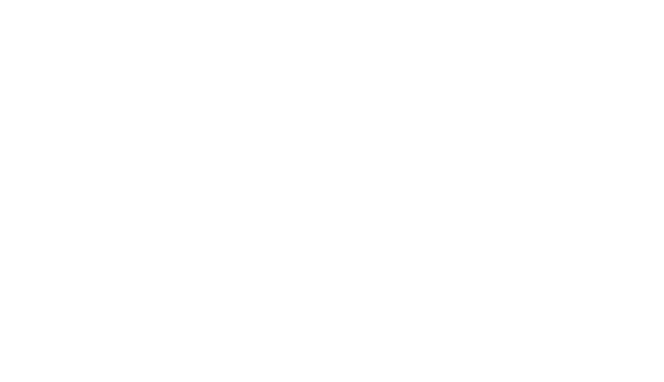
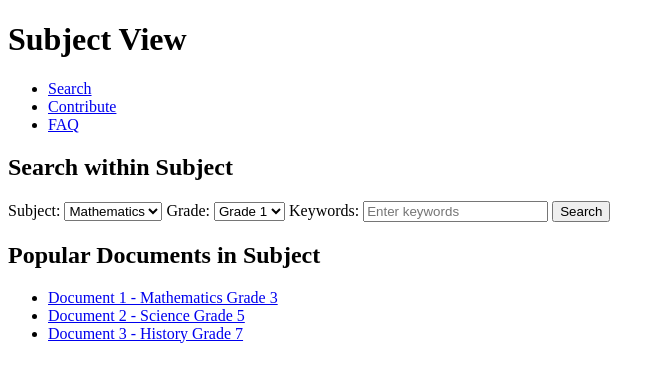
Before and after one commit to Cross-Continental-Development/CMPG323_Project, a website: page subjectview.html in a window 1280 px wide. Shown: the whole page, without its empty margins (0-664 px from the left). Drawn offline with Linux system fonts and the light colour scheme.

Commit message:
test commit

```diff
--- a/subjectview.html
+++ b/subjectview.html
@@ -2,8 +2,62 @@
 <html lang="en">
 <head>
     <meta charset="UTF-8">
+    <meta name="viewport" content="width=device-width, initial-scale=1.0">
     <title>Subject View</title>
+
 </head>
 <body>
+<header>
+    <h1>Subject View</h1>
+    <nav>
+        <ul>
+            <li><a href="Search.html">Search</a></li>
+            <li><a href="Contributors.html">Contribute</a></li>
+            <li><a href="FAQ.html">FAQ</a></li>
+        </ul>
+    </nav>
+</header>
+
+<main>
+    <section>
+        <h2>Search within Subject</h2>
+        <form action="Search.html" method="GET">
+            <label for="subject">Subject:</label>
+            <select id="subject" name="subject">
+                <option value="math">Mathematics</option>
+                <option value="science">Science</option>
+                <option value="history">History</option>
+                <option value="literature">Literature</option>
+            </select>
+
+            <label for="grade">Grade:</label>
+            <select id="grade" name="grade">
+                <option value="1">Grade 1</option>
+                <option value="2">Grade 2</option>
+                <option value="3">Grade 3</option>
+                <!-- Add more grade options as needed -->
+            </select>
+
+            <label for="keywords">Keywords:</label>
+            <input type="text" id="keywords" name="keywords" placeholder="Enter keywords">
+
+            <button type="submit">Search</button>
+        </form>
+    </section>
+
+    <section>
+        <h2>Popular Documents in Subject</h2>
+        <ul>
+            <li><a href="FAQ.html">Document 1 - Mathematics Grade 3</a></li>
+            <li><a href="Contributors.html">Document 2 - Science Grade 5</a></li>
+            <li><a href="Home.html">Document 3 - History Grade 7</a></li>
+            <!-- Add more popular document links as needed -->
+        </ul>
+    </section>
+</main>
+
+<footer>
+
+</footer>
 </body>
 </html>
```
Also changed, not shown: Contributors.html (added, +10 -0 lines), Search.html (added, +10 -0 lines).
